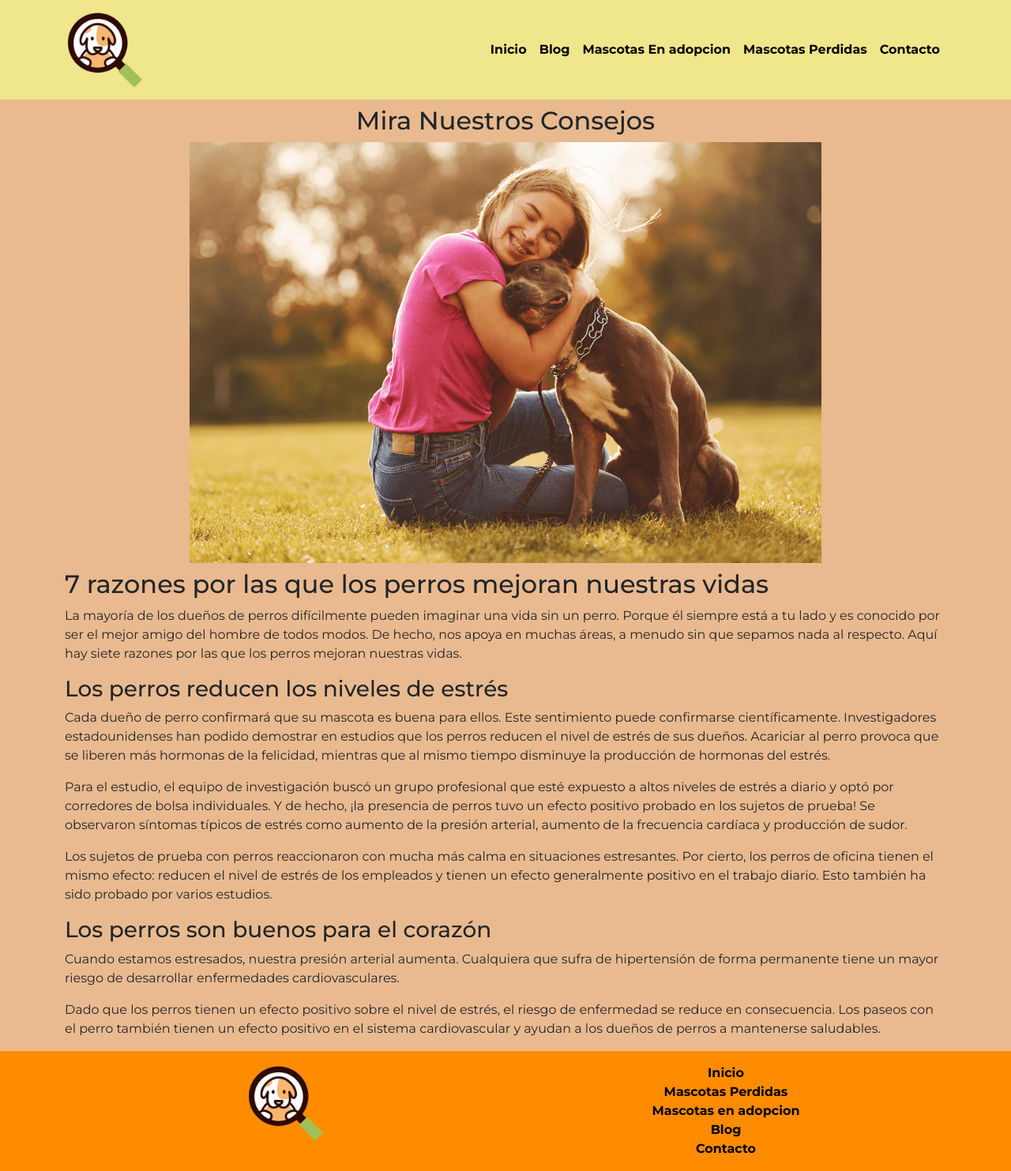
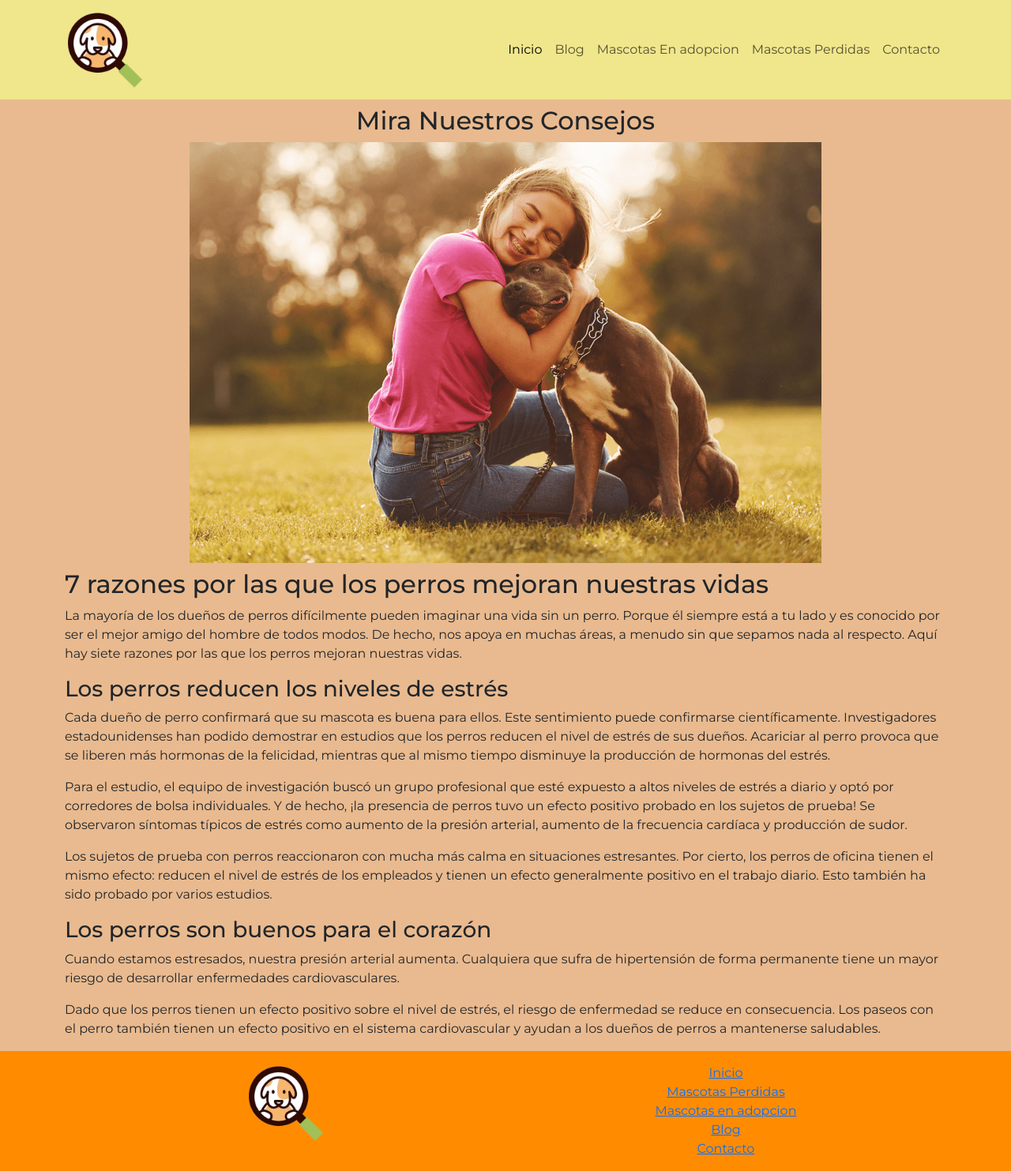
Before and after one commit to marianodip12/PreEntrega2-Mariano-Losada, a plain HTML site: page Pages/blog.html in a window 1280 px wide. Shown: the whole page at 79% size. Drawn offline with Linux system fonts and the light colour scheme.

Commit message:
Se sacan algunos estilos de la carpeta css para lo que se solicita en la pre entrega 2

```diff
--- a/Css/css.css
+++ b/Css/css.css
@@ -82,21 +82,3 @@ width: 100%;
 .anav{
     text-decoration: none;
 }
-.sin-decoracion {
-    text-decoration: none !important;
-color: black;
-font-weight: bold;
-.sin-decoracion:hover{color: blue;
-    font-weight: bold;}
-  }
-  .arrownav{
-background-color: #eefaa8;
-  }
-  .nav-link{color: black;
-    font-weight: bold;
-
-  }
-  .nav-link:hover{
-    color: blue;
-    font-weight: bold;
-  }
```
